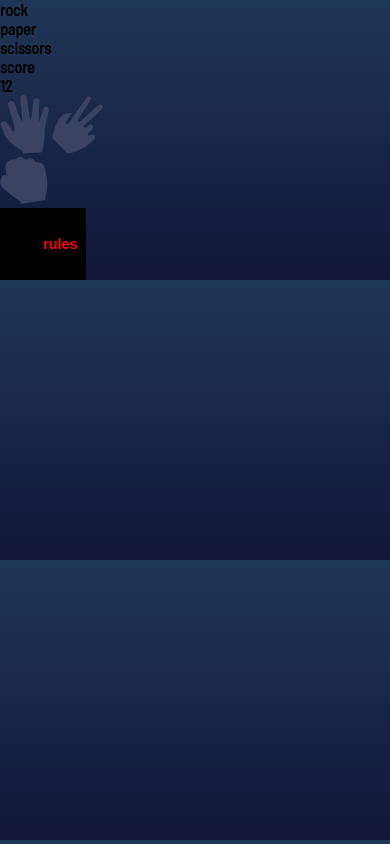
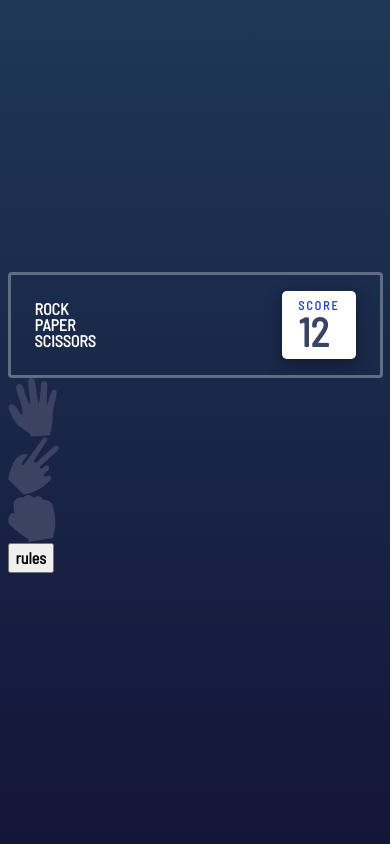
Before and after one commit to Sachin-Mahato/rock-paper-scissors, a website: page index.html in a window 390 px wide. Drawn offline with Linux system fonts and the light colour scheme; files whose address does not match are found by name.

Commit message:
style score board

```diff
--- a/index.html
+++ b/index.html
@@ -11,7 +11,7 @@
 </head>
 <body>
     <main class="game__container">
-      <div class="score__board">
+      <div class="score__board-container">
         <div class="score__game-title">
           <p>rock</p>
           <p>paper</p>
--- a/src/css/main.css
+++ b/src/css/main.css
@@ -0,0 +1,52 @@
+@import url(./variables.css);
+/* General styling */
+body {
+  font-family: "Barlow Semi Condensed", system-ui, sans-serif;
+  font-weight: 700;
+  background: var(--clr-bg-gradient);
+  background-repeat: no-repeat;
+  color: white;
+  display: grid;
+  min-height: 100dvh;
+  place-items: center;
+  /* padding-inline: 1em; */
+
+}
+
+/* .game__container {
+  padding-inline: 1em;
+} */
+
+/* Score board */
+.score__board-container {
+  --width: 23.4375rem;
+  min-width: var(--width);
+  display: flex;
+  justify-content: space-between;
+  align-items: center;
+  border: 3px solid var(--clr-neutral-header-outline);
+  border-radius: 4px;
+  padding-inline: 1.5em;
+  padding-block: 1em;
+  :where(.score__game-title,.score__board) {
+    text-transform: uppercase;
+    line-height: 1;
+  }
+  .score__board {
+    background-color: white;
+    color: var(--clr-neutral-score-text);
+    padding: 0.5em 1em;
+    border-radius: 0.3em;
+     box-shadow: 0 4px 8px 0 rgba(0, 0, 0, 0.2), 0 6px 20px 0 rgba(0, 0, 0, 0.19);
+    .score__board-title {
+      font-size: 12px;
+      letter-spacing: 2px;
+    }
+
+    .score__board-number {
+      color: var(--clr-neutral-dark-text);
+      font-size: 2.5rem;
+      font-weight: 700;
+    }
+  }
+}
--- a/src/css/styles.css
+++ b/src/css/styles.css
@@ -1,58 +1,3 @@
-@import url(./variables.css);
-*{    box-sizing: border-box;
-    padding: 0;
-    margin: 0;
-}
-body{
-    font-family: 'Barlow Semi Condensed', system-ui, sans-serif;
-    background: var(--clr-bg-gradient);
-    font-weight: 600;
-}
-.main-container {
-    display: flex;
-    flex-direction: column;
-    align-items: center;
-    justify-content: center;
-    height: 100vh;
-
-  }
-
-  button{
-    font-size: 1rem;
-    font-weight: bold;
-    padding: 1.5em 3em;
-    border: none;
-    cursor: pointer;
-    background-color: black;
-    color: red;
-  }
-
-  .far {
-    font-size: 2rem;
-  }
-
-  .results{
-    font-size: 2rem;
-    color: blue;
-    font-weight: bold;
-    margin-top: 2em;
-  }
-
-
-  @media screen and (max-width: 480px) {
-    .buttons {
-      flex-wrap: wrap;
-      font-size: 1rem;
-    }
-
-    button{
-        width: 5em;
-        height: 5em;
-        font-size: 0.9rem;
-    }
-    .far{
-        font: 1.5rem;
-    }
-
-
-  }
+@import url(reset.css);
+@import url(variables.css);
+@import url(main.css);
```
